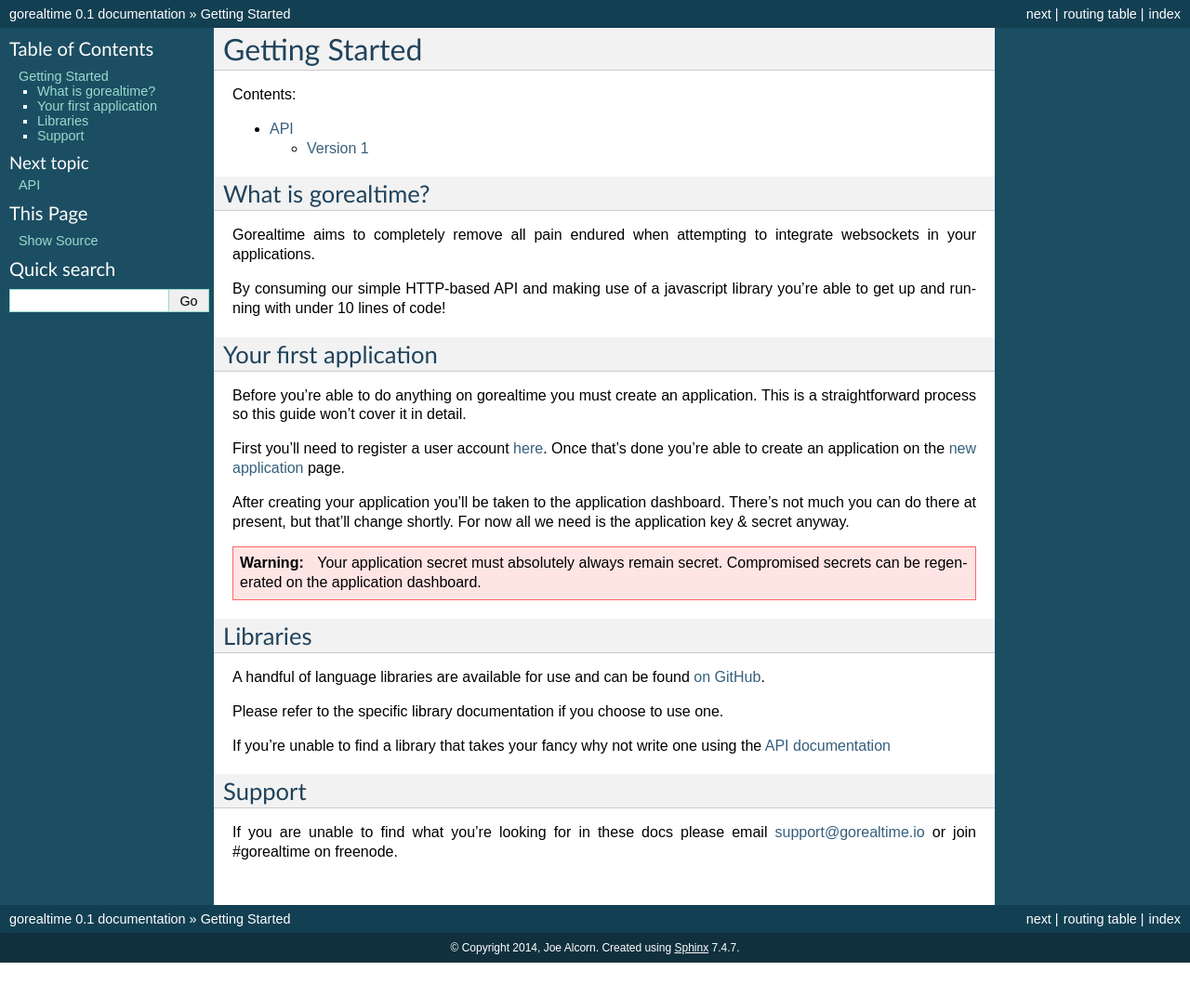
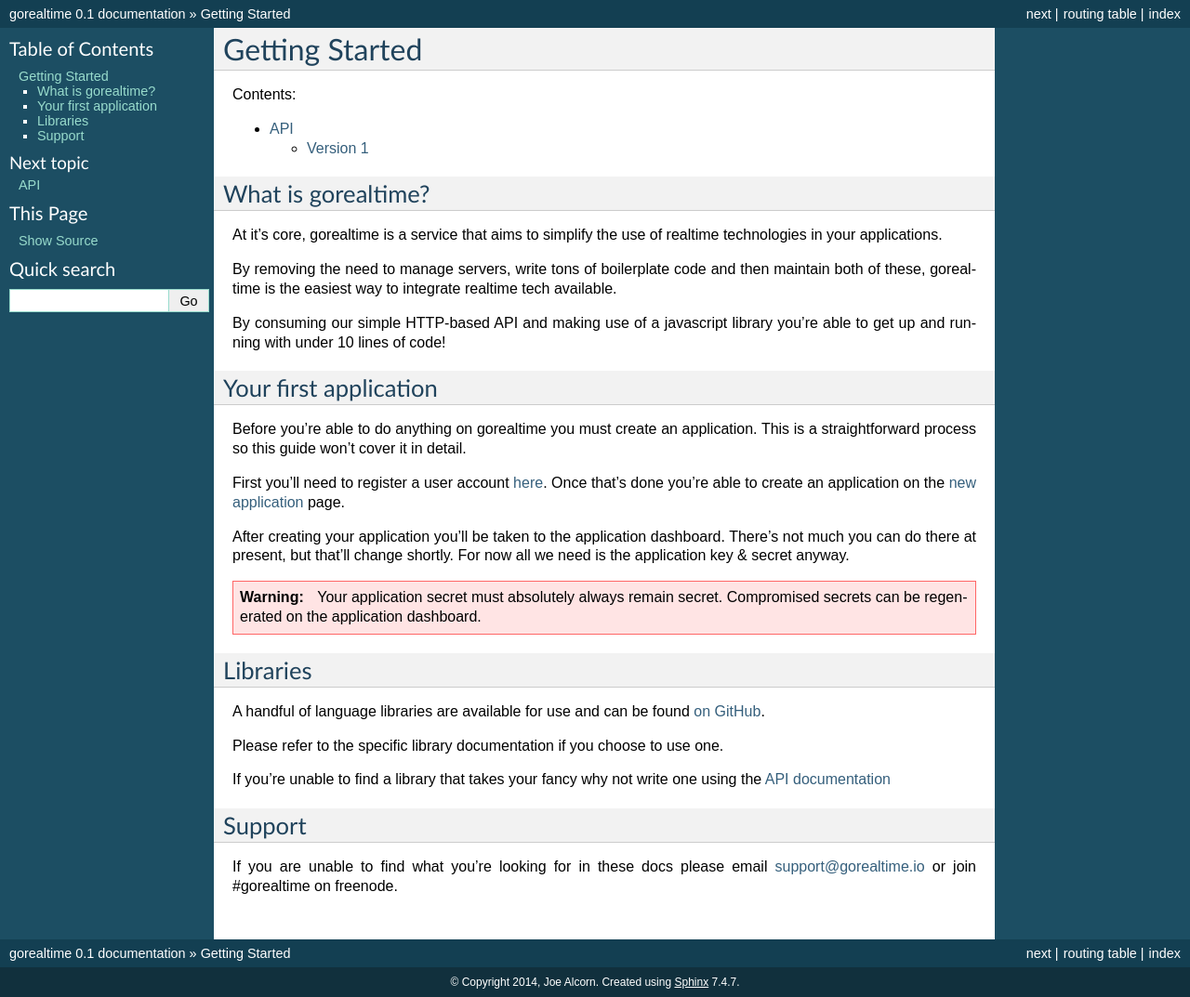
Before and after one commit to gorealtime/docs, a Sphinx documentation site: the page built from source/index.rst, in a window 1280 px wide. Shown: the whole page at 93% size. Built offline with Sphinx 7.4.7, drawn with Linux system fonts in a browser that asks for light colours; before the commit the page ends 1036 px from its top, so only the background shows below that.

Commit message:
Update blurb

```diff
--- a/source/index.rst
+++ b/source/index.rst
@@ -20,8 +20,13 @@
 What is gorealtime?
 --------------------
 
-Gorealtime aims to completely remove all pain endured when
-attempting to integrate websockets in your applications.
+At it's core, gorealtime is a service that aims to simplify
+the use of realtime technologies in your applications.
+
+By removing the need to manage servers, write tons of
+boilerplate code and then maintain both of these,
+gorealtime is the easiest way to integrate realtime tech
+available.
 
 By consuming our simple HTTP-based API and making use of
 a javascript library you're able to get up and running
```
